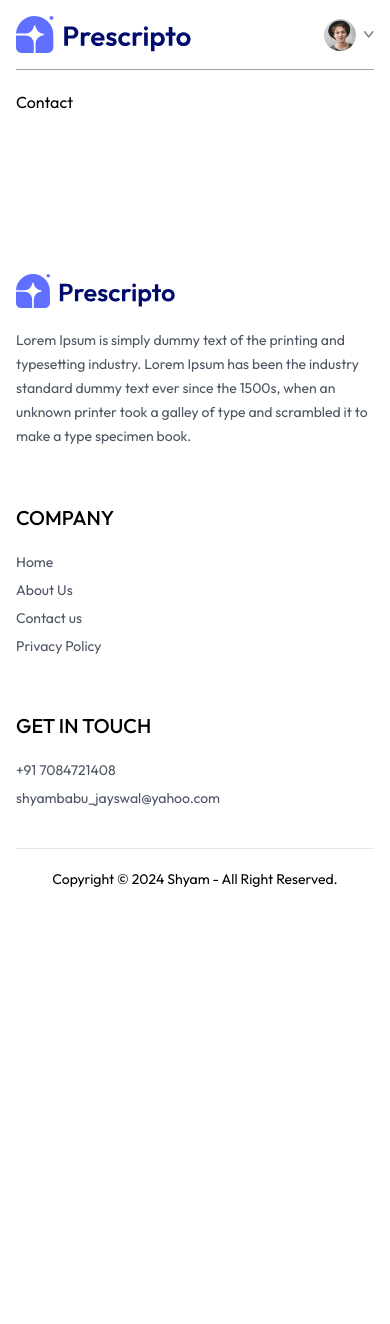
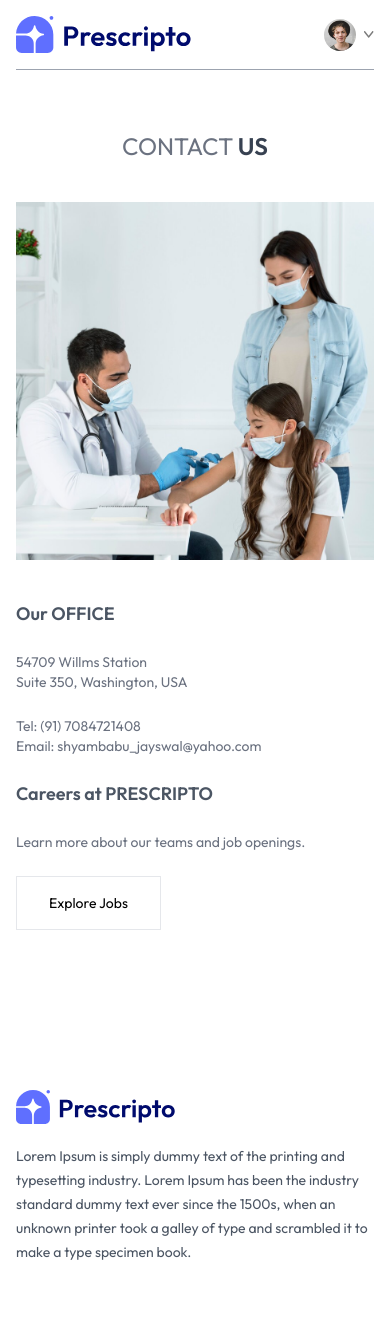
Before and after one commit to asutoshpanda1611/DoctorSahab-2.0, a React (Vite) app in the folder frontend/: page /contact in a window 390 px wide. Shown: the top 1324 px of the page. Before the commit the page ends 909 px from the top, so only its background shows below. Built offline with nearby package versions, Linux system fonts and the light colour scheme.

Commit message:
Added Contact page with office details and career opportunities. Included responsive design and call-to-action button for job exploration.

```diff
--- a/frontend/src/pages/Contact.jsx
+++ b/frontend/src/pages/Contact.jsx
@@ -1,8 +1,27 @@
 import React from 'react'
+import { assets } from '../assets/assets'
 
 const Contact = () => {
   return (
-    <div>Contact</div>
+    <div>
+      <div className='text-center text-2xl pt-10 text-gray-500'>
+
+       <p>CONTACT <span className='text-gray-700 font-semibold'>US</span></p>
+
+      </div>
+
+      <div className='my-10 flex flex-col justify-center md:flex-row gap-10 mb-28 text-sm'>
+        <img className='w-full md:max-w-[360px]' src={assets.contact_image} alt=''/>
+        <div className='flex flex-col justify-center items-start gap-6'>
+          <p className='font-semibold text-lg text-gray-600'>Our OFFICE</p>
+          <p className='text-gray-500'>54709 Willms Station <br />Suite 350, Washington, USA</p>
+          <p className='text-gray-500'>Tel: (91) 7084721408 <br/>Email: shyambabu_jayswal@yahoo.com</p>
+           <p className='font-semibold text-lg text-gray-600' >Careers at PRESCRIPTO</p>
+          <p className='text-gray-500'>Learn more about our teams and job openings.</p>
+          <button className='border border-blsck px-8 py-4 text-sm hover:bg-black hover:text-white transition-all duration-500'>Explore Jobs</button>
+        </div>
+      </div>
+    </div>
   )
 }
 
```
